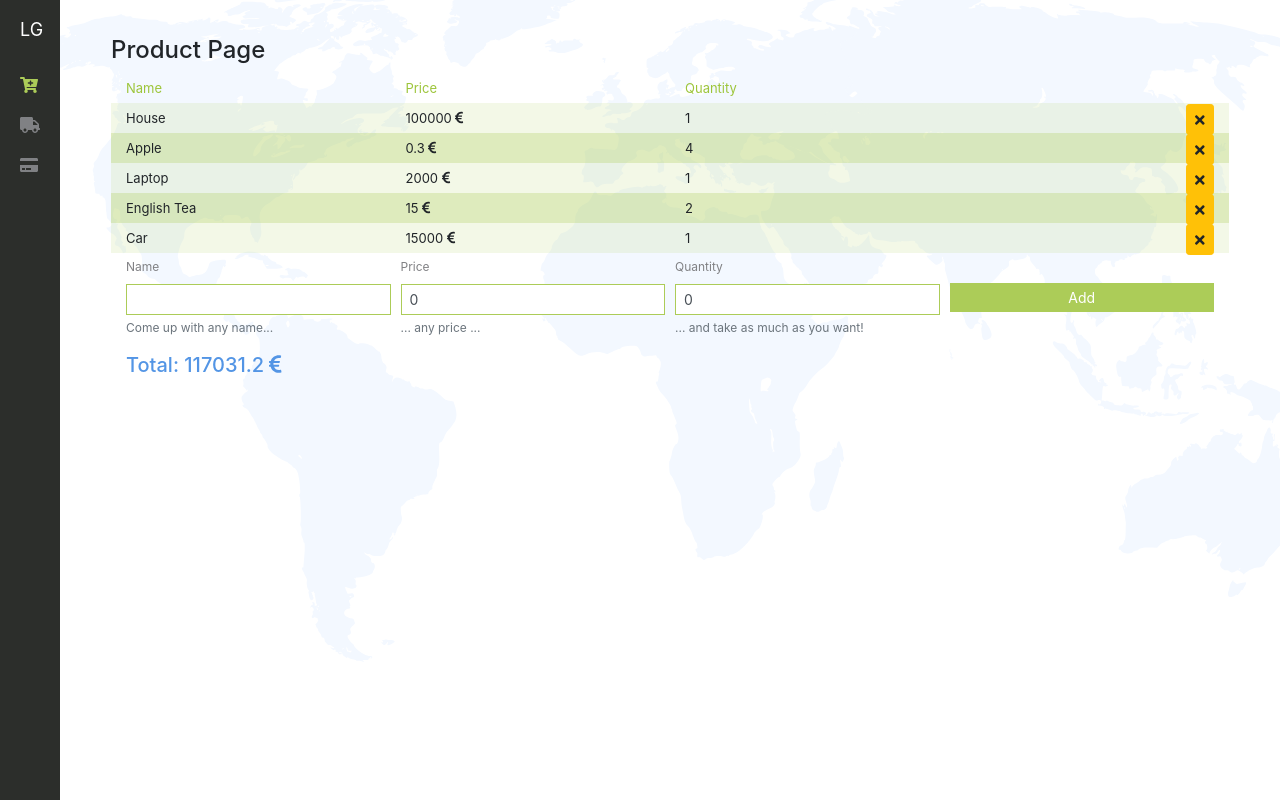
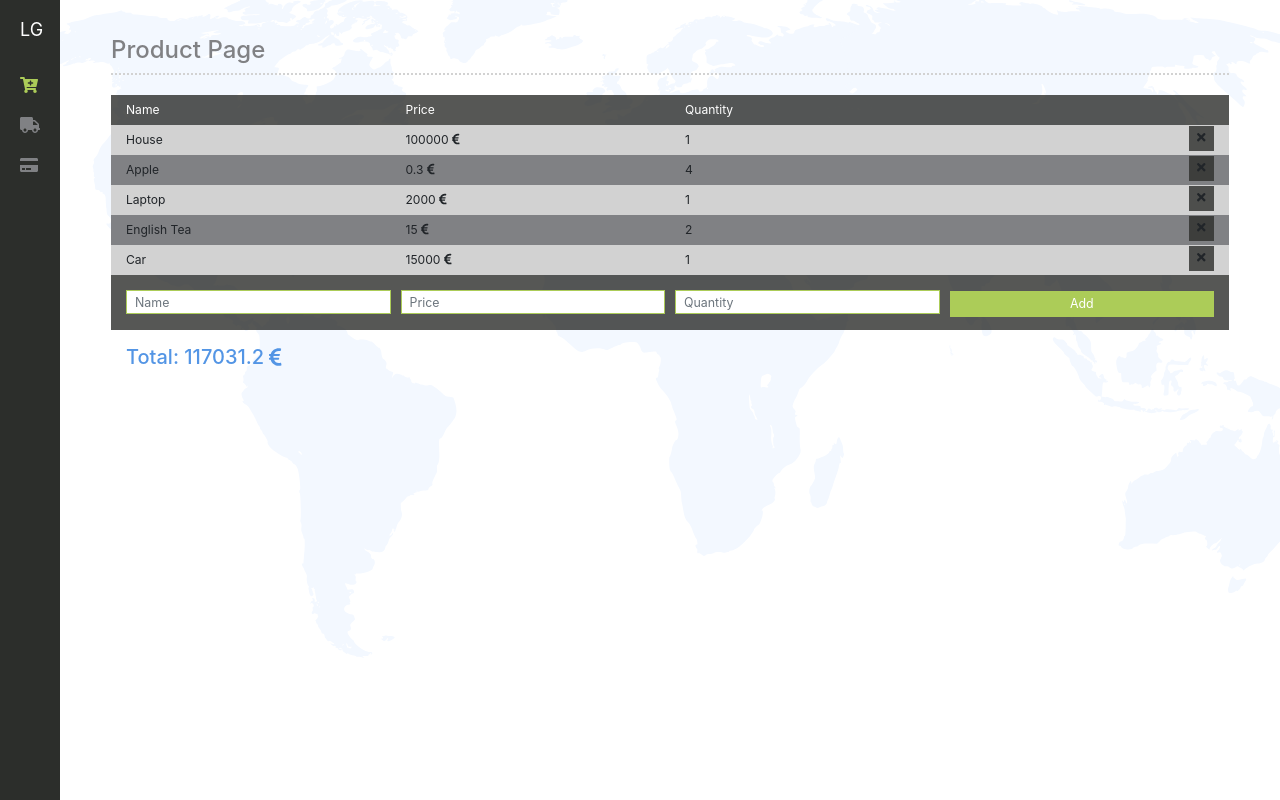
Before and after one commit to CPPlus/lucidlink-takehome, a React (Create React App) app: page / in a window 1280 px wide. Built offline with nearby package versions, Linux system fonts and the light colour scheme.

Commit message:
Product page design almost finished

```diff
--- a/src/App.css
+++ b/src/App.css
@@ -20,53 +20,73 @@ body {
 }
 
 /* Generic */
+#lgWrapper .removeProductButton {
+    margin-top: -4px;
+    background: #2c2e2bcc;
+}
+
+#lgWrapper .removeProductButton:hover {
+    color: white;
+    background: #cc0000;
+}
+
+#lgWrapper .headerCaption {
+    color: var(--lg-grey-dark);
+    border-bottom: 2px dotted var(--lg-grey-light);
+    display: block;
+    padding-bottom: 8px;
+    width: 100%;
+    margin-bottom: 20px;
+}
+
+#lgWrapper .form-control-sm {
+    height: calc(1.4125rem + 2px);
+    font-size: 0.775rem;
+}
 
 .highlightText {
     color: var(--lg-blue);
 }
 
-#addProductButton {
-    margin-top: 30px;
+#productRowHeader {
+    font-size: 14px;
 }
 
-.deleteProductButton {
-    margin-top: 9px;
+#productRowHeader,
+#productAddSection {
+    background: #2c2e2bcc;
+    color: white;
 }
 
-#productRowHeader {
-    color: var(--lg-green-dark);
-    font-size: 14px;
+#productAddSection {
+    padding-top: 15px;
+    margin-bottom: 15px;
 }
 
 .productRow {
     cursor: pointer;
+    transition-timing-function: ease;
+    transition: 0.1s;
 }
 
 #productRowHeader,
 .productRow {
-    font-size: 13px;
+    font-size: 0.755rem;
     height: 30px;
     line-height: 30px;
 }
 
-.productRow:hover {
-    outline: 2px solid var(--lg-green);
-}
-
 .productRow:nth-child(even) {
-    background: #accc5865;
-}
-
-.productRow:nth-child(even):hover {
-    background: #accc5895;
+    background: var(--lg-grey-dark);
 }
 
 .productRow:nth-child(odd) {
-    background: #accc5825;
+    background: var(--lg-grey-light);
 }
 
-.productRow:nth-child(odd):hover {
-    background: #accc5815;
+.productRow:hover {
+    background: #accc5895;
+    outline: 2px solid var(--lg-green);
 }
 
 /* Layout */
@@ -155,9 +175,14 @@ body {
 
 #lgWrapper .btn-primary {
     background: var(--lg-green);
+}
+
+#lgWrapper .btn-sm {
     border: none;
     border-radius: 0px;
     cursor: pointer;
+    padding: 0.22rem 0.5rem;
+    font-size: 0.775rem;
 }
 
 #lgWrapper .btn-primary:hover {
@@ -184,8 +209,6 @@ body {
     border-bottom: 2px solid var(--lg-green-dark);
 }
 
-#lgWrapper label,
-#lgWrapper small {
+#lgWrapper label {
     font-size: 12px;
-    color: var(--lg-grey-dark);
 }
--- a/src/components/deliveryPage.jsx
+++ b/src/components/deliveryPage.jsx
@@ -3,7 +3,7 @@ import Page from "./page";
 
 class DeliveryPage extends Page {
     renderPage() {
-        return <h4>Delivery Page</h4>;
+        return <h4 className="headerCaption">Delivery Page</h4>;
     }
 }
 
--- a/src/components/paymentPage.jsx
+++ b/src/components/paymentPage.jsx
@@ -3,7 +3,7 @@ import Page from "./page";
 
 class PaymentPage extends Page {
     renderPage() {
-        return <h4>Payment Page</h4>;
+        return <h4 className="headerCaption">Payment Page</h4>;
     }
 }
 
--- a/src/components/productPage.jsx
+++ b/src/components/productPage.jsx
@@ -37,8 +37,8 @@ class ProductPage extends Page {
         currentProduct: {
             id: 1,
             name: "",
-            price: 0,
-            quantity: 0
+            price: "",
+            quantity: ""
         },
         productList: []
     };
@@ -109,7 +109,7 @@ class ProductPage extends Page {
         return (
             <div className="col">
                 <div className="row">
-                    <h4>Product Page</h4>
+                    <h4 className="headerCaption">Product Page</h4>
                 </div>
                 <div id="productRowHeader" className="row">
                     <div className="col">Name</div>
@@ -127,7 +127,7 @@ class ProductPage extends Page {
                         <div className="col">{product.quantity}</div>
                         <div className="col text-right">
                             <button
-                                className="btn btn-sm btn-warning"
+                                className="btn btn-sm btn-warning removeProductButton"
                                 onClick={() => {
                                     this.removeProduct(product.id);
                                 }}
@@ -137,16 +137,16 @@ class ProductPage extends Page {
                         </div>
                     </div>
                 ))}
-                <div className="row">
+                <div id="productAddSection" className="row">
                     <div className="col">
                         <form className="form-row">
                             <div className="form-group col">
-                                <label htmlFor="productName">Name</label>
                                 <input
                                     type="text"
                                     autoComplete="off"
                                     className="form-control form-control-sm"
                                     id="productName"
+                                    placeholder="Name"
                                     aria-describedby="productNameHelp"
                                     value={this.state.currentProduct.name}
                                     onChange={e => {
@@ -155,19 +155,13 @@ class ProductPage extends Page {
                                         );
                                     }}
                                 />
-                                <small
-                                    id="productNameHelp"
-                                    className="form-text text-muted"
-                                >
-                                    Come up with any name...
-                                </small>
                             </div>
                             <div className="form-group col">
-                                <label htmlFor="productPrice">Price</label>
                                 <input
                                     min="0"
                                     step="1"
                                     type="number"
+                                    placeholder="Price"
                                     className="form-control form-control-sm"
                                     id="productPrice"
                                     value={this.state.currentProduct.price}
@@ -177,21 +171,13 @@ class ProductPage extends Page {
                                         );
                                     }}
                                 />
-                                <small
-                                    id="productNameHelp"
-                                    className="form-text text-muted"
-                                >
-                                    ... any price ...
-                                </small>
                             </div>
                             <div className="form-group col">
-                                <label htmlFor="productQuantity">
-                                    Quantity
-                                </label>
                                 <input
                                     type="number"
                                     min="0"
                                     step="1"
+                                    placeholder="Quantity"
                                     className="form-control form-control-sm"
                                     id="productQuantity"
                                     value={this.state.currentProduct.quantity}
@@ -201,16 +187,9 @@ class ProductPage extends Page {
                                         );
                                     }}
                                 />
-                                <small
-                                    id="productNameHelp"
-                                    className="form-text text-muted"
-                                >
-                                    ... and take as much as you want!
-                                </small>
                             </div>
                             <div className="col">
                                 <button
-                                    id="addProductButton"
                                     type="button"
                                     className="btn-sm btn-primary col"
                                     onClick={this.addProductFromState}
```
